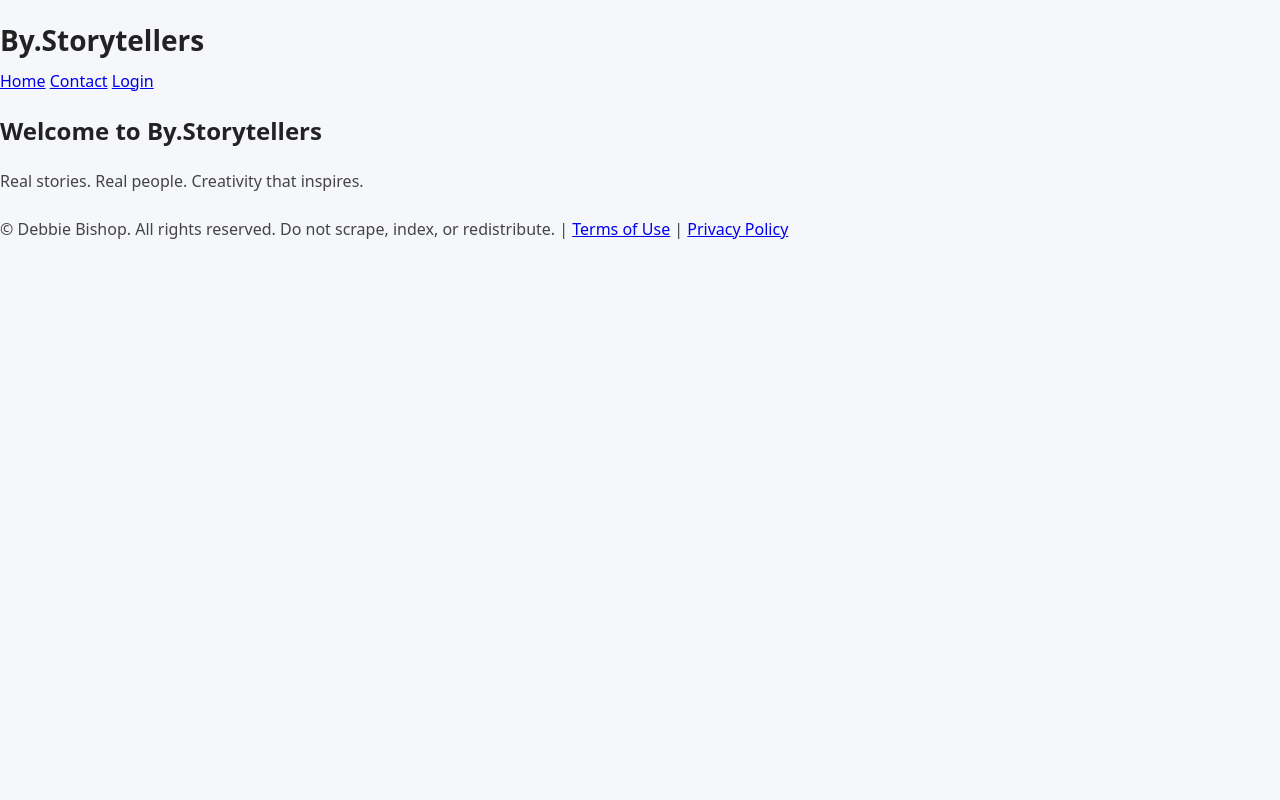
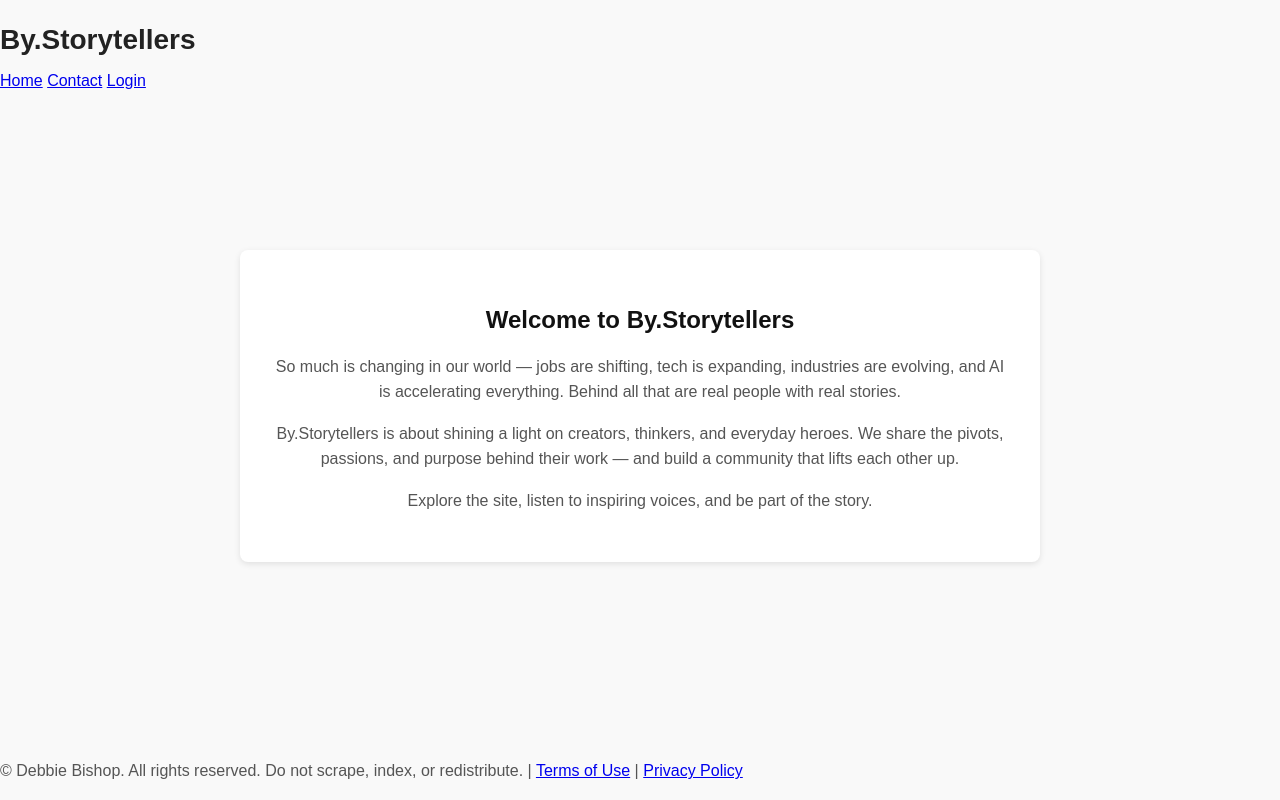
Before and after one commit to dbishop604/cleancopy_app, a Flask app: page / in a window 1280 px wide. Run offline with Flask 3, Linux system fonts and the light colour scheme.

Commit message:
Update index.html

```diff
--- a/templates/index.html
+++ b/templates/index.html
@@ -5,13 +5,60 @@
   <meta name="viewport" content="width=device-width, initial-scale=1.0"/>
   <title>Home — By.Storytellers</title>
   <link rel="stylesheet" href="{{ url_for('static', filename='styles.css') }}">
+  <style>
+    body {
+      font-family: Arial, sans-serif;
+      background: #f9f9f9;
+      margin: 0;
+      padding: 0;
+      display: flex;
+      flex-direction: column;
+      min-height: 100vh;
+    }
+    main {
+      flex: 1;
+      display: flex;
+      justify-content: center;
+      align-items: center;
+      padding: 2rem;
+    }
+    .container {
+      background: #fff;
+      padding: 2rem;
+      border-radius: 8px;
+      box-shadow: 0 2px 6px rgba(0,0,0,0.1);
+      max-width: 800px;
+      width: 100%;
+      text-align: center;
+    }
+    h2 {
+      margin-bottom: 1rem;
+      color: #111;
+    }
+    p {
+      color: #555;
+      line-height: 1.6;
+    }
+  </style>
 </head>
 <body>
   {% include 'header.html' %}
 
   <main>
-    <h2>Welcome to By.Storytellers</h2>
-    <p>Real stories. Real people. Creativity that inspires.</p>
+    <div class="container">
+      <h2>Welcome to By.Storytellers</h2>
+      <p>
+        So much is changing in our world — jobs are shifting, tech is expanding, industries are evolving,
+        and AI is accelerating everything. Behind all that are real people with real stories.
+      </p>
+      <p>
+        By.Storytellers is about shining a light on creators, thinkers, and everyday heroes. We share the
+        pivots, passions, and purpose behind their work — and build a community that lifts each other up.
+      </p>
+      <p>
+        Explore the site, listen to inspiring voices, and be part of the story.
+      </p>
+    </div>
   </main>
 
   {% include 'footer.html' %}
```
